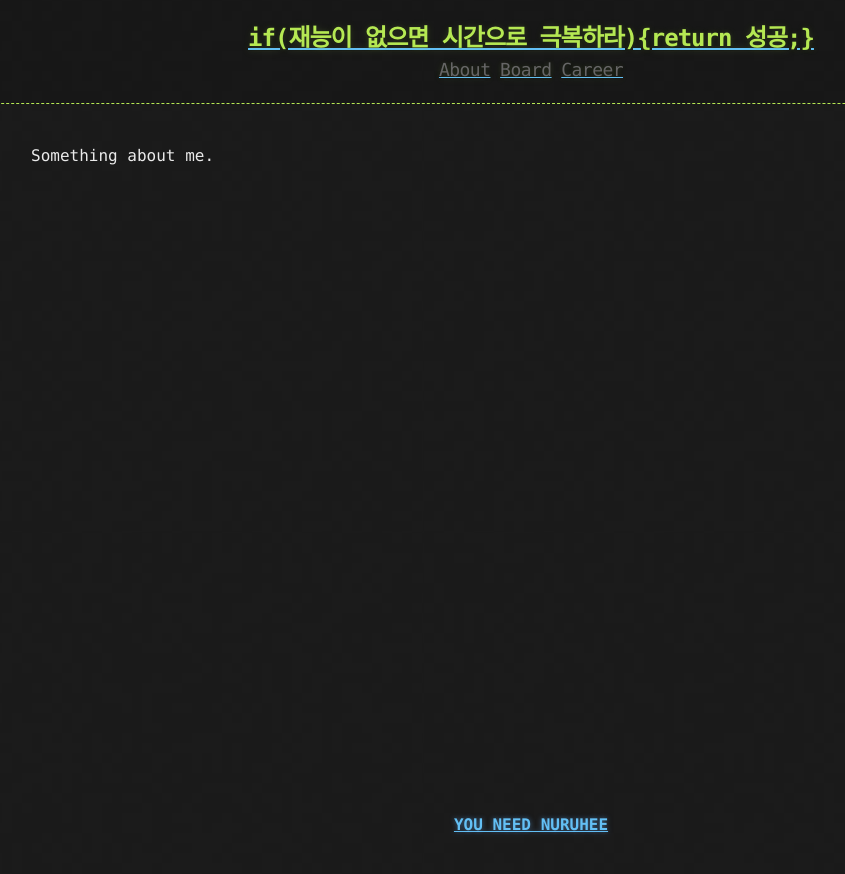
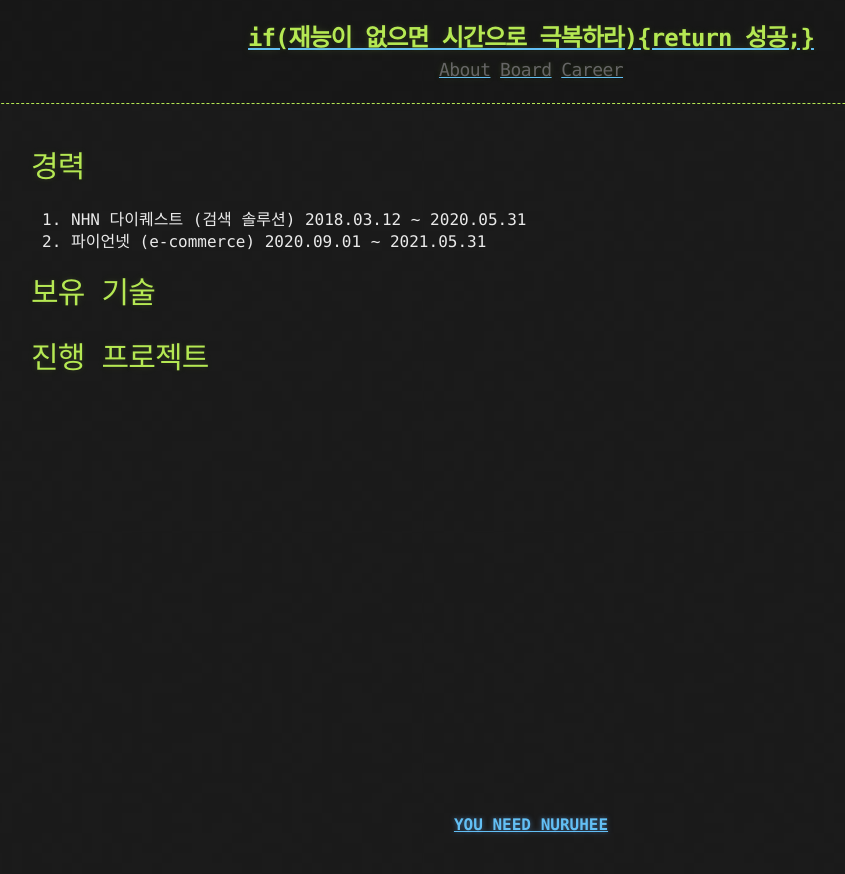
Before and after one commit to dev-nuruhee/nlog, a Jekyll site: the page built from about.md, in a window 1280 px wide. Shown: the top 874 px of the page, without its empty margins (109-954 px from the left). Built offline with Jekyll 4.4.1, drawn with Linux system fonts in a browser that asks for light colours.

Commit message:
경력기술서

```diff
--- a/about.md
+++ b/about.md
@@ -3,4 +3,10 @@ layout: page
 title: About
 ---
 
-Something about me.
+# [](#header-1)경력
+1. 		NHN 다이퀘스트 (검색 솔루션) 2018.03.12 ~ 2020.05.31
+1.      파이언넷 (e-commerce) 2020.09.01 ~ 2021.05.31
+
+# [](#header-1)보유 기술
+
+# [](#header-1)진행 프로젝트
```
